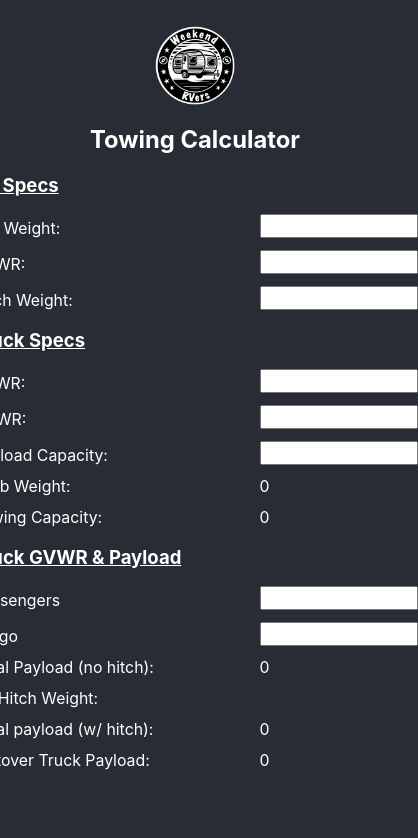
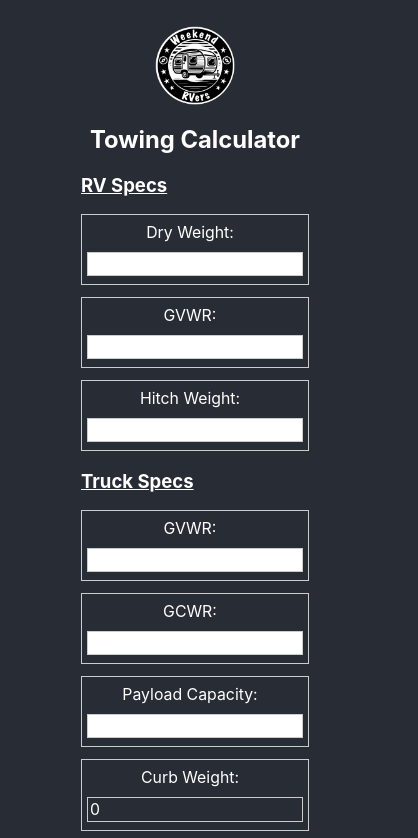
Before and after one commit to iamabrom/towcalculator, a React (Create React App) app in the folder tow-calculator/: page / in a window 390 px wide. Shown: the top 838 px of the page, 418 px wide, since content can reach past the window. Built offline with nearby package versions, Linux system fonts and the light colour scheme.

Commit message:
Update App.css

```diff
--- a/tow-calculator/src/App.css
+++ b/tow-calculator/src/App.css
@@ -63,9 +63,10 @@ input[type="number"]::-webkit-outer-spin-button {
 
 .input-group {
   display: flex;
-  align-items: flex-end;
+  align-items: center;
   margin-bottom: 12px;
-  /* Space between each group */
+  border: 1px solid #ccc;
+  padding: 8px;
 }
 
 .input-group label,
@@ -83,7 +84,9 @@ input[type="number"],
   vertical-align: bottom;
   margin-left: 2px;
   font-size: 1em;
-  width: 150px
+  width: 150px;
+  border: 1px solid #ccc;
+  padding: 5px;
 }
 
 .footer {
@@ -104,3 +107,27 @@ input[type="number"],
 .footer a:hover {
   color: hotpink;
 }
+
+@media screen and (max-width: 600px) {
+  .input-group {
+    flex-direction: column;
+  }
+
+  input[type="number"],
+  .input-group .result-value {
+    margin-left: 0;
+    margin-top: 10px;
+    width: 100%;
+    padding: 2px
+  }
+
+  .input-group label,
+  .input-group .result-label {
+    width: auto;
+  }
+
+  button {
+    padding: 15px 20px;
+    font-size: 16px;
+  }
+}
```
